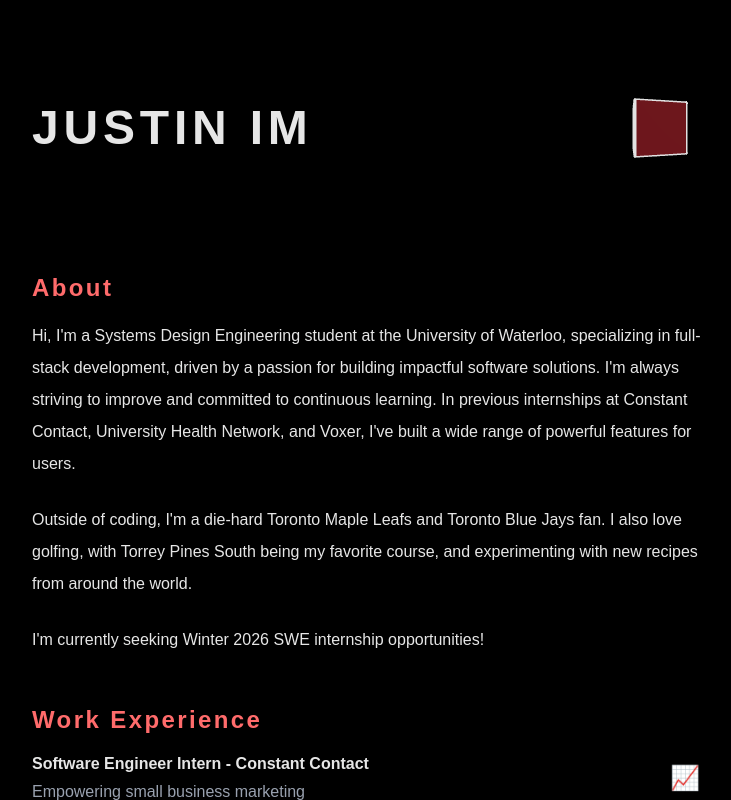
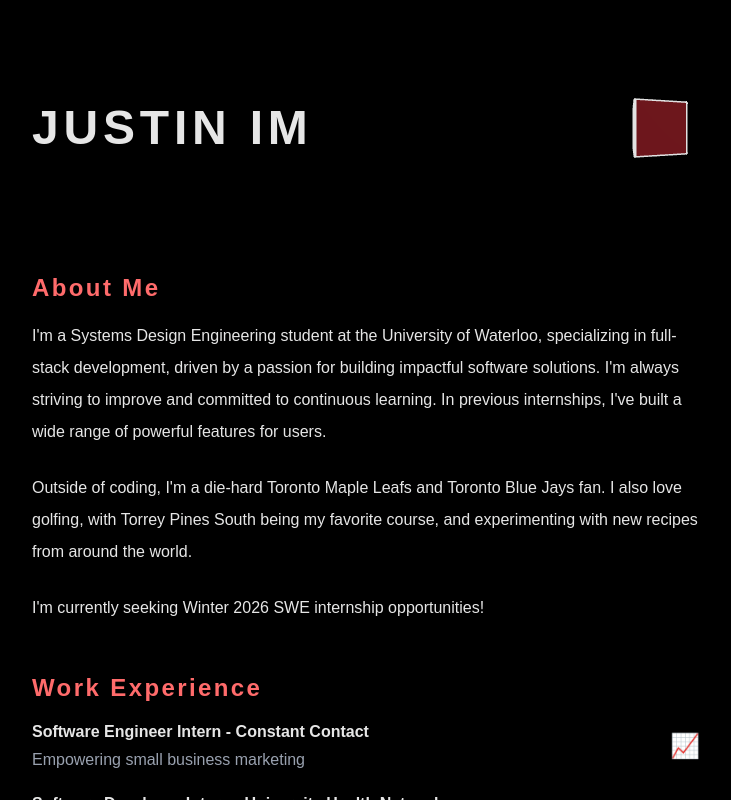
Before and after one commit to justin-im1/portfolio, a Next.js app: page / in a window 1280 px wide. Shown: the top 800 px of the page, without its empty margins (272-1003 px from the left). Built offline with nearby package versions, Linux system fonts and the light colour scheme; a web font is replaced by a local one.

Commit message:
fix about section

```diff
--- a/src/components/sections/AboutSection.tsx
+++ b/src/components/sections/AboutSection.tsx
@@ -2,7 +2,7 @@ export default function AboutSection() {
   return (
     <div className="text-white/90 text-sm md:text-base leading-loose space-y-6">
       <p>
-        Hi, I&apos;m a Systems Design Engineering student at the University of Waterloo, specializing in full-stack development, driven by a passion for building impactful software solutions. I&apos;m always striving to improve and committed to continuous learning. In previous internships at Constant Contact, University Health Network, and Voxer, I&apos;ve built a wide range of powerful features for users.
+        I&apos;m a Systems Design Engineering student at the University of Waterloo, specializing in full-stack development, driven by a passion for building impactful software solutions. I&apos;m always striving to improve and committed to continuous learning. In previous internships, I&apos;ve built a wide range of powerful features for users.
       </p>
 
       <p>
--- a/src/data/sections.ts
+++ b/src/data/sections.ts
@@ -9,7 +9,7 @@ export interface Section {
 export const sections: Section[] = [
   {
     key: 'about',
-    title: 'About',
+    title: 'About Me',
     color: 'blue',
   },
   {
```
